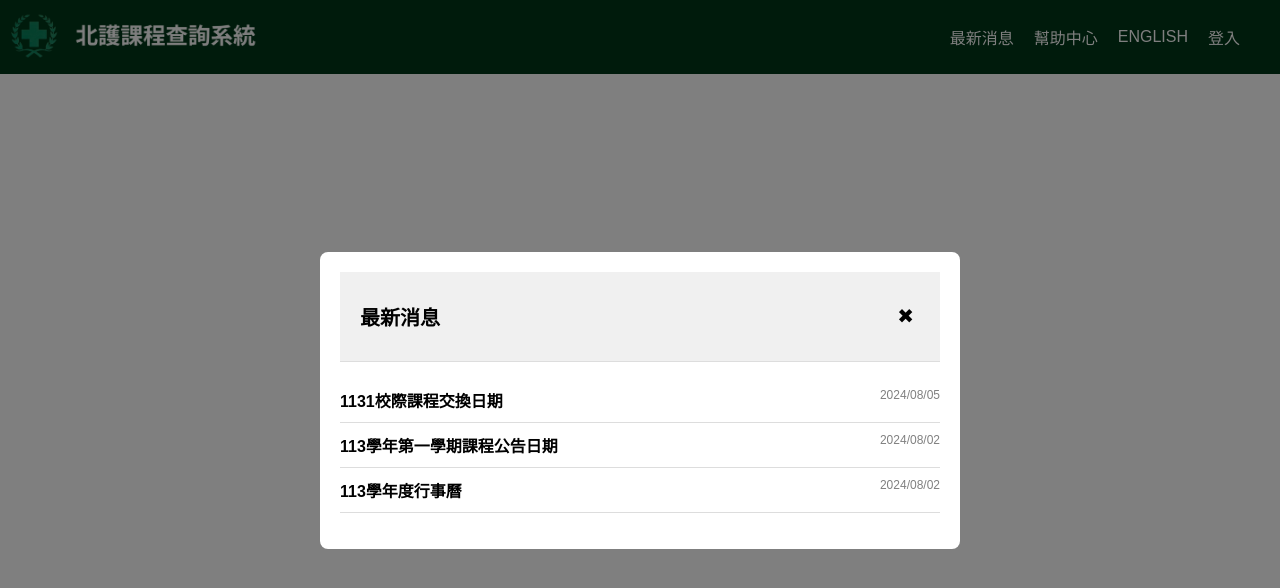
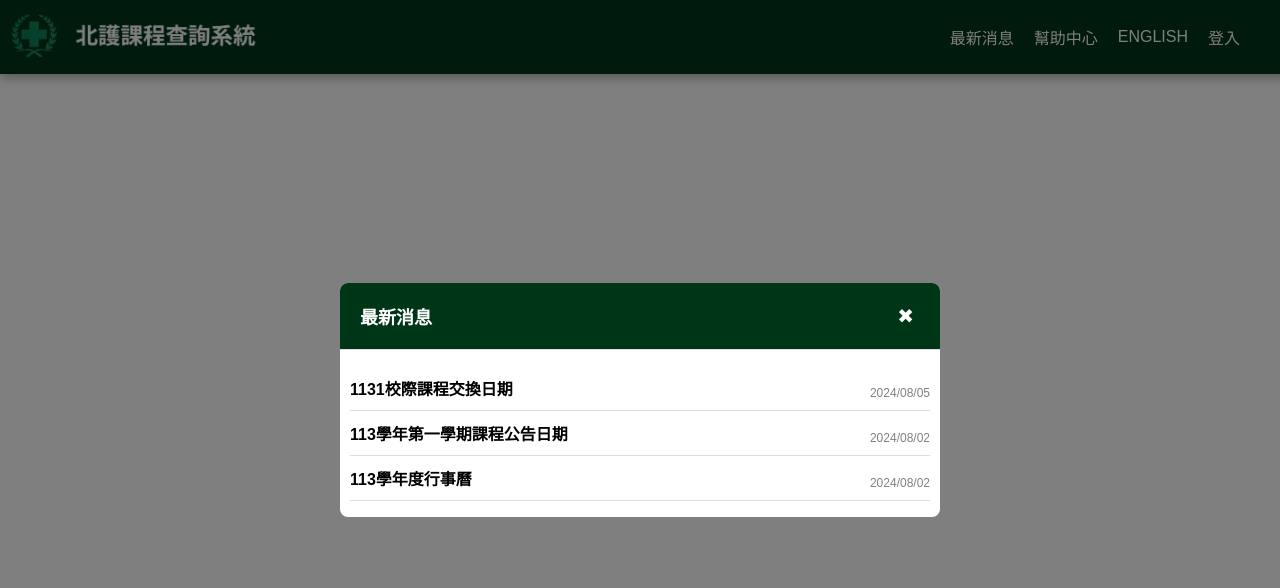
Before and after one commit to kcma1225/NTUNHS-buddy, a Vue app: page / in a window 1280 px wide. Both pictures are taken after a click on the link "最新消息". Shown: the top 588 px of the page. Built offline with nearby package versions, Linux system fonts and the light colour scheme.

Commit message:
fen/add Login Page and News Page

```diff
--- a/package.json
+++ b/package.json
@@ -9,6 +9,7 @@
     "preview": "vite preview"
   },
   "dependencies": {
+    "bootstrap-icons": "^1.11.3",
     "vue": "^3.5.12",
     "vue-nav-ui": "^1.0.5",
     "vue-router": "^4.4.5"
--- a/src/App.vue
+++ b/src/App.vue
@@ -7,7 +7,7 @@
 </template>
 
 <script>
-import Header from "./components/layout/Header.vue";
+import Header from "./components/header/Header.vue";
 import LoginPopup from "./components/auth/LoginPopup.vue";
 import NewsPopup from "./components/header/NewsPopup.vue";
 
--- a/src/assets/css/Header.css
+++ b/src/assets/css/Header.css
@@ -9,10 +9,14 @@
   left: 0;
   width: 100%;
   z-index: 1000;
+  /* 新增陰影效果 */
+  box-shadow: 0 4px 10px rgba(0, 0, 0, 0.3);
 }
+
 .logo {
   height: 50px;
 }
+
 .nav ul {
   list-style: none;
   display: flex;
@@ -21,6 +25,7 @@
   flex-wrap: nowrap;
   overflow: hidden;
 }
+
 .nav ul.mobile {
   flex-direction: column;
   background-color: #003618;
@@ -28,10 +33,13 @@
   top: 60px;
   left: 0;
   width: 100%;
+  text-align: center; /* 讓所有 link 置中 */
 }
+
 .nav ul.mobile li {
   margin: 10px 0;
 }
+
 .nav ul li {
   margin-left: 20px;
   display: flex;
@@ -39,6 +47,7 @@
   justify-content: center;
   flex-shrink: 0;
 }
+
 .nav a,
 .menu-item {
   color: white;
@@ -47,6 +56,7 @@
   cursor: pointer;
   white-space: nowrap;
 }
+
 .menu-toggle {
   display: none;
   background: none;
@@ -54,6 +64,7 @@
   color: white;
   font-size: 24px;
   cursor: pointer;
+  padding: 15px; /* 增加 padding 讓 icon 不貼邊 */
 }
 
 /* 響應式樣式 */
@@ -63,6 +74,7 @@
   }
   .nav ul.mobile {
     display: flex;
+    padding: 0; /* 重置 padding */
   }
   .menu-toggle {
     display: block;
--- a/src/assets/js/main.js
+++ b/src/assets/js/main.js
@@ -1,5 +1,7 @@
 import { createApp } from 'vue'
 import './../css/main.css'
 import App from './../../App.vue'
+import 'bootstrap-icons/font/bootstrap-icons.css';
+
 
 createApp(App).mount('#app')
--- a/src/components/layout/Header.vue
+++ b/src/components/header/Header.vue
@@ -1,21 +1,24 @@
 <template>
-  <header class="header">
+  <header class="header" ref="header">
     <a href="/" class="logo-link">
       <img :src="logoSrc" alt="Logo" class="logo" />
     </a>
     <nav class="nav">
       <ul :class="{ mobile: isMobileMenuOpen }">
+        <li v-if="!isMobileMenuOpen">
+          <a @click="$emit('open-news')" class="menu-item">最新消息</a>
+        </li>
         <li v-if="isMobileMenuOpen">
           <a @click="$emit('open-login')" class="menu-item">登入</a>
         </li>
         <li v-if="isMobileMenuOpen">
           <a @click="$emit('open-news')" class="menu-item">最新消息</a>
         </li>
-        <li v-if="!isMobileMenuOpen">
-          <a @click="$emit('open-news')" class="menu-item">最新消息</a>
-        </li>
         <li>
-          <a href="#">幫助中心</a>
+          <!-- 幫助中心：在新分頁開啟 -->
+          <a href="https://example.com" target="_blank" rel="noopener noreferrer">
+            幫助中心
+          </a>
         </li>
         <li>
           <a href="#">ENGLISH</a>
@@ -30,7 +33,7 @@
 </template>
 
 <script>
-import '../../assets/css/Header.css';
+import "../../assets/css/Header.css";
 export default {
   props: ["isLoginVisible", "isNewsVisible"],
   data() {
@@ -42,10 +45,25 @@ export default {
   created() {
     this.logoSrc = this.logoWhite;
   },
+  mounted() {
+    // 全局點擊事件
+    document.addEventListener("click", this.handleClickOutside);
+  },
+  destroyed() {
+    // 移除全局事件監聽
+    document.removeEventListener("click", this.handleClickOutside);
+  },
   methods: {
     toggleMobileMenu() {
       this.isMobileMenuOpen = !this.isMobileMenuOpen;
     },
+    handleClickOutside(event) {
+      const header = this.$refs.header;
+      if (header && !header.contains(event.target)) {
+        // 點擊 header 以外的地方時關閉選單
+        this.isMobileMenuOpen = false;
+      }
+    },
   },
 };
 </script>
--- a/src/components/header/NewsPopup.vue
+++ b/src/components/header/NewsPopup.vue
@@ -1,9 +1,18 @@
 <template>
   <div class="news-popup">
     <div class="popup-content">
-        <div class="popup-header">
+      <!-- Header -->
+      <div class="popup-header" :class="{ 'has-selected-news': !!selectedNews }">
+        <!-- 返回列表按鈕 -->
+        <button v-if="selectedNews" @click="selectedNews = null" class="back-button">
+          <!-- 使用 Bootstrap 的 Chevron Left 圖標 -->
+          <i class="bi bi-chevron-left back-icon"></i>
+          返回列表
+        </button>
+        <!-- 標題 -->
+        <h2 class="popup-title">{{ selectedNews ? selectedNews.title : "最新消息" }}</h2>
+        <!-- 關閉按鈕 -->
         <button @click="$emit('close-news')" class="close-button">✖</button>
-          <h2 class="popup-title">最新消息</h2>
       </div>
       <!-- 列表模式 -->
       <div v-if="!selectedNews" class="news-list">
@@ -12,8 +21,9 @@
             v-for="news in newsList"
             :key="news.timestamp"
             @click="viewNews(news)"
+            class="news-item"
           >
-              <a href="#" class="news-item">
+            <a href="#" class="news-link">
               <span class="news-title">{{ news.title }}</span>
               <span class="news-date">{{ news.date }}</span>
             </a>
@@ -22,8 +32,6 @@
       </div>
       <!-- 詳細模式 -->
       <div v-else class="news-detail">
-          <button @click="selectedNews = null" class="back-button">返回列表</button>
-          <h2 class="news-title">{{ selectedNews.title }}</h2>
         <span class="news-date">{{ selectedNews.date }}</span>
         <p class="news-content" v-html="selectedNews.content"></p>
       </div>
@@ -82,36 +90,77 @@
   align-items: center;
   z-index: 1000;
 }
+
 .popup-content {
   background-color: white;
   width: 90%;
   max-width: 600px;
   border-radius: 8px;
   overflow: hidden;
-    padding: 20px;
 }
+
+/* Header 樣式 */
 .popup-header {
   display: flex;
+  align-items: center;
   justify-content: space-between;
+  padding: 8px 10px;
+  background-color: #003618;
+  color: white;
+  height: 50px;
+}
+
+.popup-header.has-selected-news {
+  justify-content: flex-start;
+}
+
+.popup-title {
+  font-size: 18px;
+  font-weight: bold;
+  margin-left: 10px;
+  color: white; /* 將標題文字顏色設為白色 */
+}
+
+/* 返回列表按鈕樣式 */
+.back-button {
+  background: none;
+  border: none;
+  color: white;
+  font-size: 14px;
+  cursor: pointer;
+  display: flex;
   align-items: center;
-    padding-bottom: 10px;
-    border-bottom: 1px solid #ddd;
 }
+
+.back-icon {
+  margin-right: 5px;
+}
+
+/* 關閉按鈕 */
 .close-button {
   background: none;
   border: none;
   font-size: 20px;
+  color: white;
   cursor: pointer;
 }
-  .popup-title {
-    font-size: 20px;
-    font-weight: bold;
+
+.close-button:hover {
+  opacity: 0.8;
 }
+
+/* 列表樣式 */
 .news-list ul {
   list-style: none;
   padding: 0;
 }
+
 .news-item {
+  padding-left: 10px; /* 增加左側內邊距 */
+  padding-right: 10px;
+}
+
+.news-link {
   display: flex;
   justify-content: space-between;
   padding: 10px 0;
@@ -120,24 +169,32 @@
   color: black;
   cursor: pointer;
 }
-  .news-item:hover {
+
+.news-link:hover {
   background-color: #f0f0f0;
 }
+
 .news-title {
   font-weight: bold;
 }
+
 .news-date {
+  padding-top: 10px;
+  padding-left: 10px;
   color: gray;
   font-size: 12px;
 }
-  .news-detail .back-button {
-    background: none;
-    border: none;
-    color: blue;
-    cursor: pointer;
-    margin-bottom: 20px;
+
+.news-detail .news-date {
+  display: block;
+  color: gray;
+  font-size: 12px;
+  margin-bottom: 10px;
 }
+
 .news-content {
+  padding-left: 10px;
   margin-top: 10px;
+  line-height: 1.6;
 }
 </style>
```
Also changed, not shown: 1 other file (tests, documents, lock files or other folders). Lines whose indentation alone changed are shown as unchanged.
